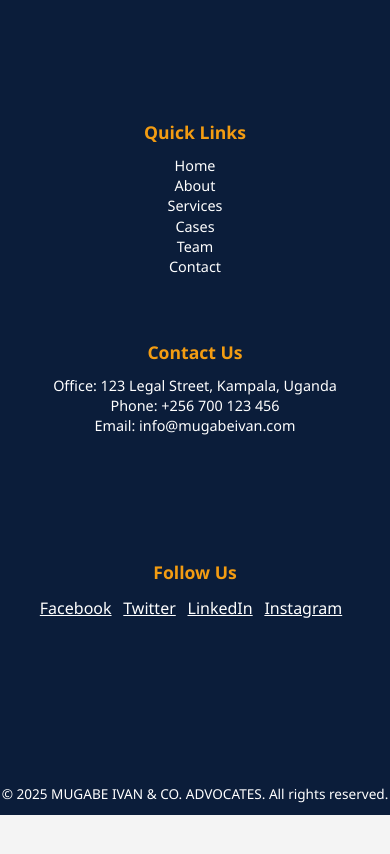
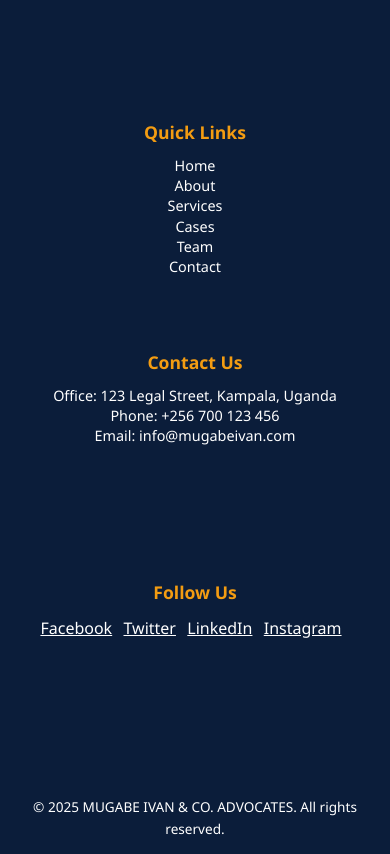
Before and after one commit to saviodominic123/mugabe-ivan-advocates, a plain HTML site: page index.html in a window 390 px wide. Shown: the part 1285-2139 px from the top of the page. Before the commit the page ends 2100 px from the top, so only its background shows below. Drawn offline with Linux system fonts and the light colour scheme.

Commit message:
Update CSS: make footer more compact on mobile

```diff
--- a/css/main.css
+++ b/css/main.css
@@ -1340,3 +1340,97 @@
         font-size: 16px;
     }
 }
+/* ==============================
+   FOOTER - COMPACT & RESPONSIVE
+=============================== */
+footer {
+    background-color: #0b1d3a;
+    color: #fff;
+    padding: 25px 20px; /* default desktop padding */
+    font-size: 0.9rem;
+    margin-top: auto;
+}
+
+footer .footer-container {
+    display: flex;
+    flex-wrap: wrap;
+    justify-content: space-around;
+    max-width: 1200px;
+    margin: auto;
+    gap: 20px;
+}
+
+footer .footer-section {
+    flex: 1 1 200px;
+    margin: 10px;
+}
+
+footer .footer-section h3 {
+    margin-bottom: 10px;
+    font-size: 1.1rem;
+    color: #f39c12;
+}
+
+footer .footer-section p,
+footer .footer-section li {
+    line-height: 1.4;
+    font-size: 0.9rem;
+}
+
+footer .footer-section ul {
+    list-style: none;
+    padding: 0;
+}
+
+footer .footer-section ul li a {
+    color: #fff;
+    text-decoration: none;
+    transition: color 0.3s ease;
+}
+
+footer .footer-section ul li a:hover {
+    color: #f39c12;
+}
+
+footer .social-links a {
+    color: #fff;
+    margin-right: 8px;
+    font-size: 1rem;
+}
+
+footer .social-links a:hover {
+    color: #f39c12;
+}
+
+footer .copyright {
+    text-align: center;
+    margin-top: 15px;
+    font-size: 0.85rem;
+}
+
+/* ===== MOBILE FOOTER ADJUSTMENTS ===== */
+@media (max-width: 768px) {
+    footer {
+        padding: 15px 10px;  /* reduce top/bottom padding */
+        font-size: 0.8rem;   /* smaller text */
+    }
+
+    footer .footer-container {
+        flex-direction: column;  /* stack sections vertically */
+        align-items: center;
+        gap: 10px;               /* reduce spacing between sections */
+    }
+
+    footer .footer-section {
+        margin: 5px 0;           /* reduce section margins */
+        text-align: center;      /* center text */
+    }
+
+    footer .social-links {
+        margin-top: 10px;
+    }
+
+    footer .copyright {
+        margin-top: 8px;        /* tighter spacing */
+    }
+}
```
